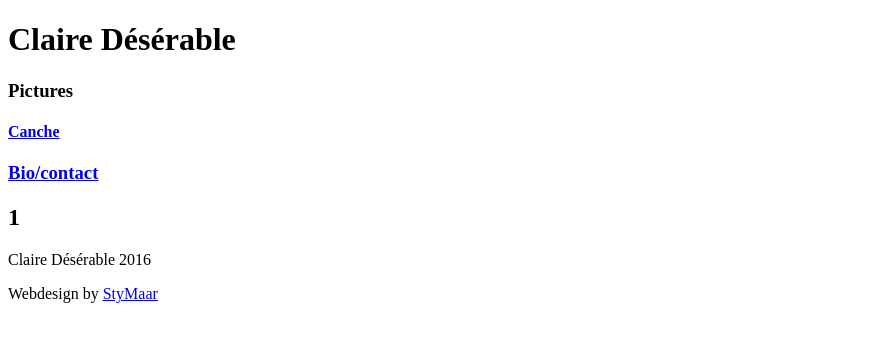
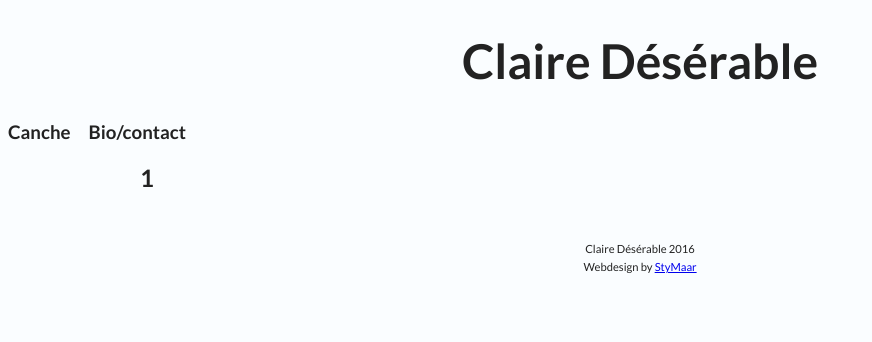
Before and after one commit to StyMaar/clairedeserable, a PHP site: page /gallery.php?gallery=1 in a window 1280 px wide. Shown: the top 342 px of the page, without its empty margins (0-872 px from the left). Run offline with PHP 8.4, Linux system fonts and the light colour scheme; data that the repository does not hold is empty.

Commit message:
améliorations

```diff
--- a/bio-contact.php
+++ b/bio-contact.php
@@ -1,7 +1,9 @@
 <?php include_once("header.php");?>
+<section>
 <h2>Bio</h2>
 <p>Hello, I'm Claire Désérable.</p>
 <h2>Contact</h2>
 <p>Feel free to contact me <a href='mail:contact@stymaar.fr'>here</a></p>
+</section>
 
 <?php include_once("footer.php");?>
--- a/gallery.php
+++ b/gallery.php
@@ -1,9 +1,11 @@
+<?php include_once("header.php"); ?>
+<section>
   <?php
-include_once("header.php");
 
   $gallery_name = $_GET["gallery"];
 
   echo "<h2>$gallery_name</h2>";
+  echo "<article>";
 
   preg_match("([^./]*)", $gallery_name, $output_array); //pour éviter les arnaques qui listeraient des fichiers privés
   if(!empty($output_array)){
@@ -19,5 +21,7 @@ if(!empty($output_array)){
     }
   }
 
-include_once("footer.php");
+  echo "</article>";
   ?>
+</section>
+<?php include_once("footer.php"); ?>
--- a/header.php
+++ b/header.php
@@ -6,19 +6,21 @@
   <meta name="description" content="Claire Désérable's photo book">
   <meta name="author" content="Claire Désérable">
   <meta name="author" content="StyMaar">
+  <link rel="stylesheet" href="/claire/style.css">
+  <link href='//fonts.googleapis.com/css?family=Lato:400,300,300italic,700,400italic,700italic&subset=latin,latin-ext' rel='stylesheet' type='text/css'/>
 </head>
 <body>
+  <header>
     <h1>Claire Désérable</h1>
 
     <nav>
-  <h3>Pictures</h3>
       <?php
       $photo_directories = scandir("photos");
       if($photo_directories){
         $i=0;
         foreach ($photo_directories as $directory){
           if($i>1){
-        echo "<h4><a href='/claire/gallery/?gallery=$directory'>$directory</a></h4>";
+            echo "<h3><a href='/claire/gallery/?gallery=$directory'>$directory</a></h3>";
           }
           $i++;
         }
@@ -26,3 +28,4 @@
       ?>
       <h3><a href='/claire/bio-contact'>Bio/contact</a></h3>
     </nav>
+  </header>
--- /dev/null
+++ b/style.css
@@ -0,0 +1,44 @@
+html {
+  background-color: rgb(250,253,255);
+  color:#222;
+  font-family: Lato
+}
+
+nav a {
+  color:inherit;
+  text-decoration: none;
+}
+
+nav > h3 {
+  display: inline;
+  margin-right: 15px;
+}
+
+h1 {
+  text-align: center;
+  font-size: 3em;
+}
+
+section {
+  margin-top: 10px;
+  margin-bottom: 50px;
+  max-width: 1000px;
+  margin-left: auto;
+  margin-right: auto;
+}
+article {
+  text-align: center;
+}
+
+article img {
+  max-width: 100%;
+}
+
+footer {
+  text-align:center;
+  font-size:0.7em
+}
+
+footer p {
+  margin: 5px;
+}
```
Also changed, not shown: footer.php (+5 -5 lines), index.php (+5 -3 lines). Lines whose indentation alone changed are shown as unchanged.
